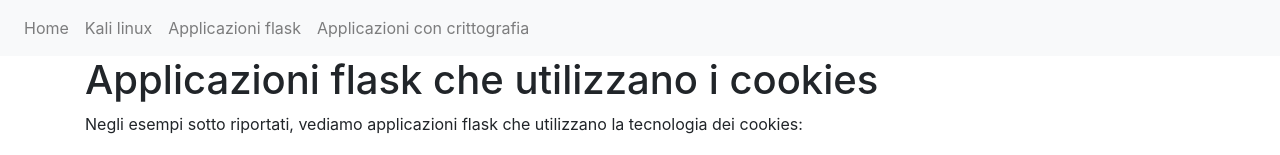
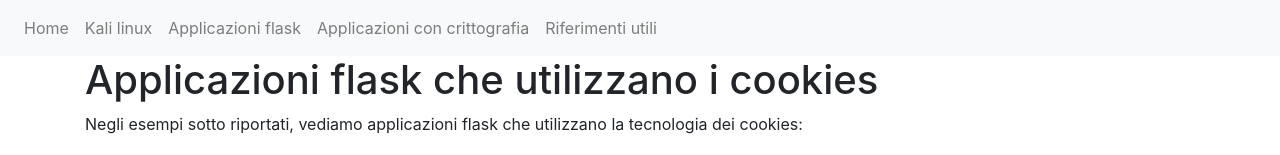
Before and after one commit to Carleoinserra/portfoliocyber, a plain HTML site: page appsflask.html in a window 1280 px wide. Shown: the top 155 px of the page. Drawn offline with nearby package versions, Linux system fonts and the light colour scheme.

Commit message:
Update appsflask.html

```diff
--- a/appsflask.html
+++ b/appsflask.html
@@ -38,7 +38,9 @@
         <li class="nav-item">
           <a class="nav-link" href="alterapp.html">Applicazioni con crittografia</a>
         </li>
-      </ul>
+        <li class="nav-item">
+          <a class="nav-link" href="document.html">Riferimenti utili</a>
+        </li>      </ul>
     </div>
   </nav>  <div class="container">
     <h1>Applicazioni flask che utilizzano i cookies</h1>
```
